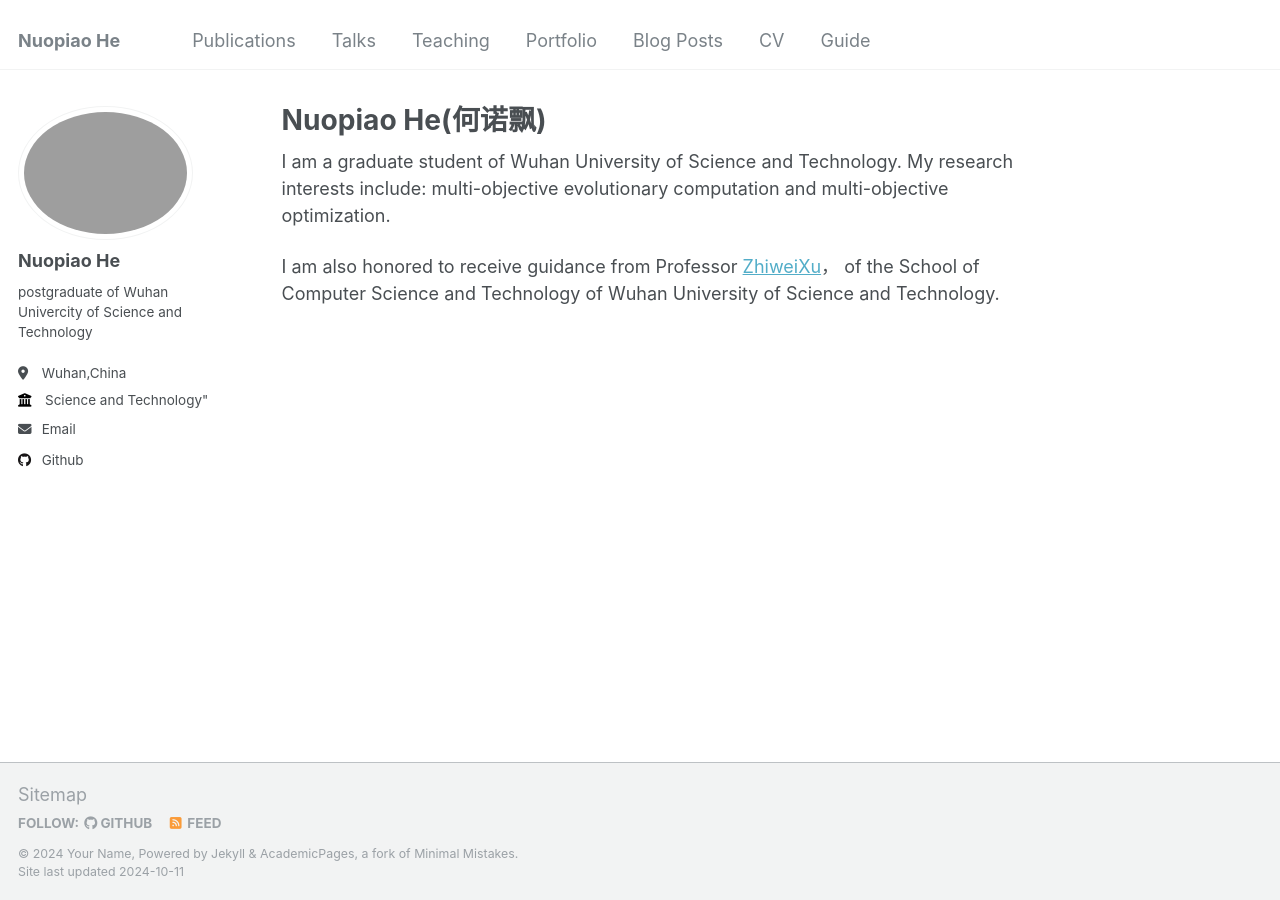
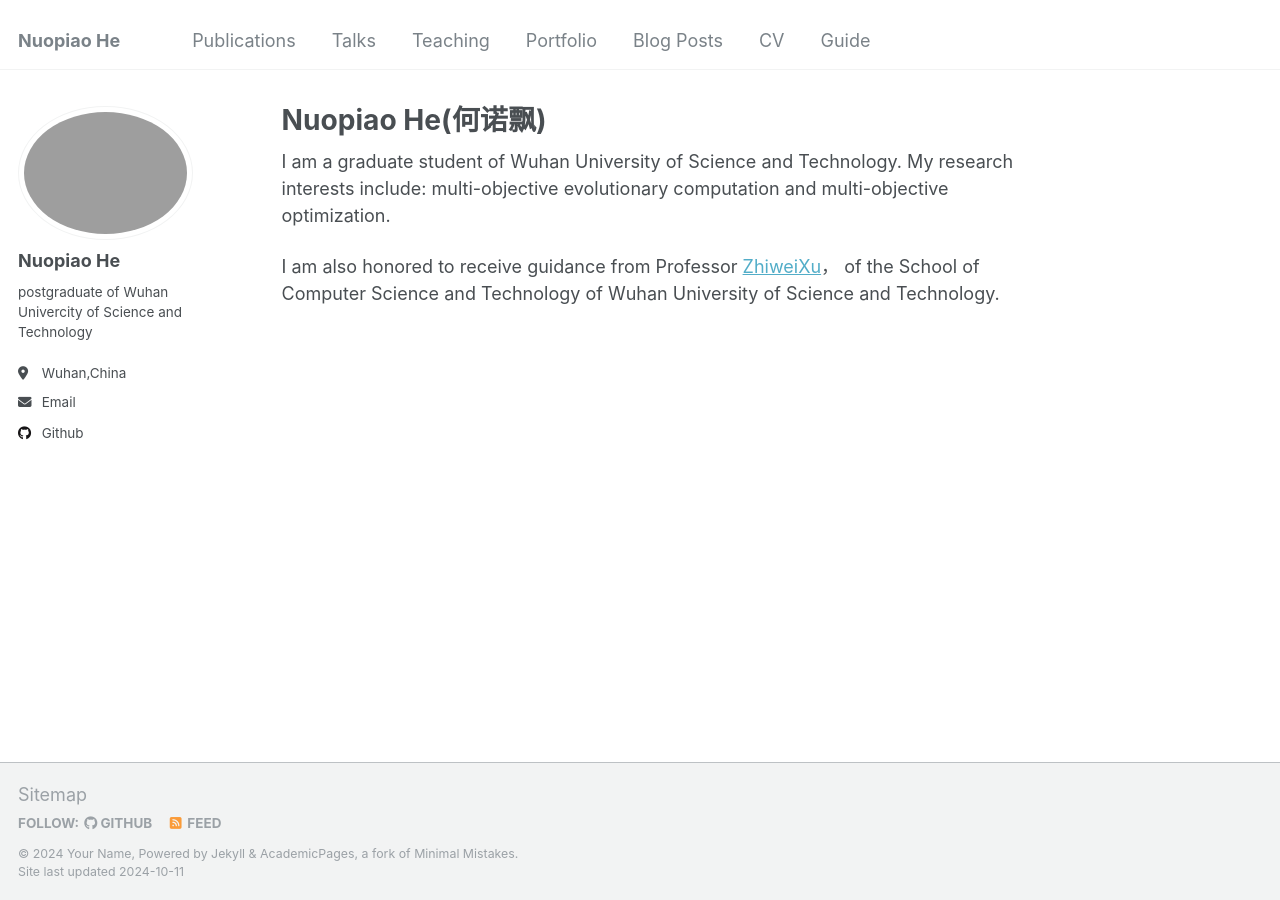
Before and after one commit to hnpdd/hnpdd.github.io, a Jekyll site: the page built from _pages/about.md, in a window 1280 px wide. Built offline with Jekyll 4.4.1, drawn with Linux system fonts in a browser that asks for light colours.

Commit message:
Update _config.yml

```diff
--- a/_config.yml
+++ b/_config.yml
@@ -26,8 +26,7 @@ author:
   pronouns         : # example: "she/her"
   bio              : "postgraduate of Wuhan Univercity of Science and Technology"
   location         : "Wuhan,China"
-  employer         : #"Wuhan University of
-                     Science and Technology"
+  employer         : #"Wuhan
   uri              : # URL
   email            : "wustnp@gmail.com"
 
```
